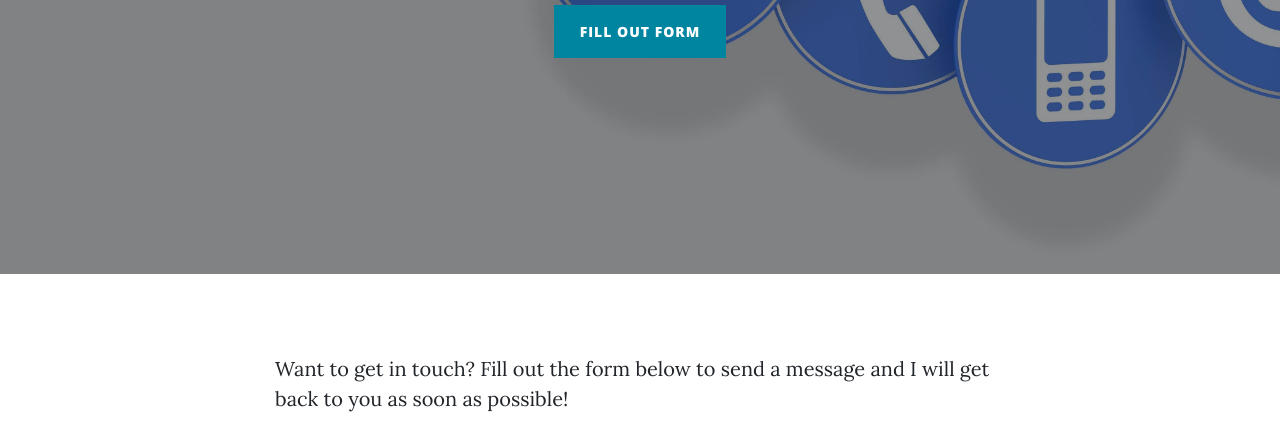
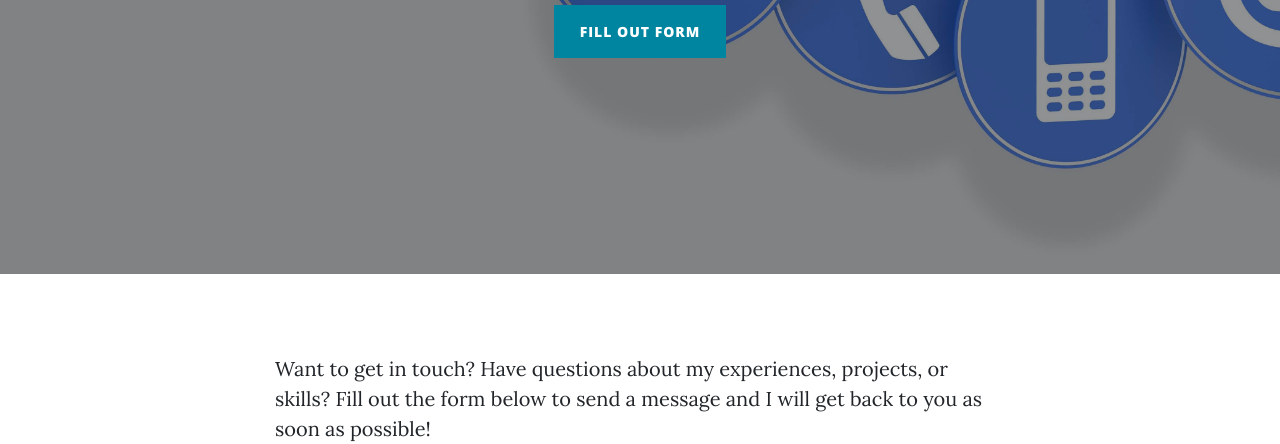
Before and after one commit to nateharker/my-website, a website: page html/contact.html in a window 1280 px wide. Shown: the part 357-801 px from the top of the page. Drawn offline with nearby package versions, Linux system fonts and the light colour scheme.

Commit message:
updates contact and project

```diff
--- a/html/contact.html
+++ b/html/contact.html
@@ -90,7 +90,7 @@
   <div class="container">
     <div class="row">
       <div class="col-lg-8 col-md-10 mx-auto">
-        <p>Want to get in touch? Fill out the form below to send a message and I will get back to you as soon as possible!</p>
+        <p>Want to get in touch? Have questions about my experiences, projects, or skills? Fill out the form below to send a message and I will get back to you as soon as possible!</p>
         <!-- Contact Form - Enter your email address on line 19 of the mail/contact_me.php file to make this form work. -->
         <!-- WARNING: Some web hosts do not allow emails to be sent through forms to common mail hosts like Gmail or Yahoo. It's recommended that you use a private domain email address! -->
         <!-- To use the contact form, your site must be on a live web host with PHP! The form will not work locally! -->
```
Also changed, not shown: html/projects.html (+1 -1 lines).
